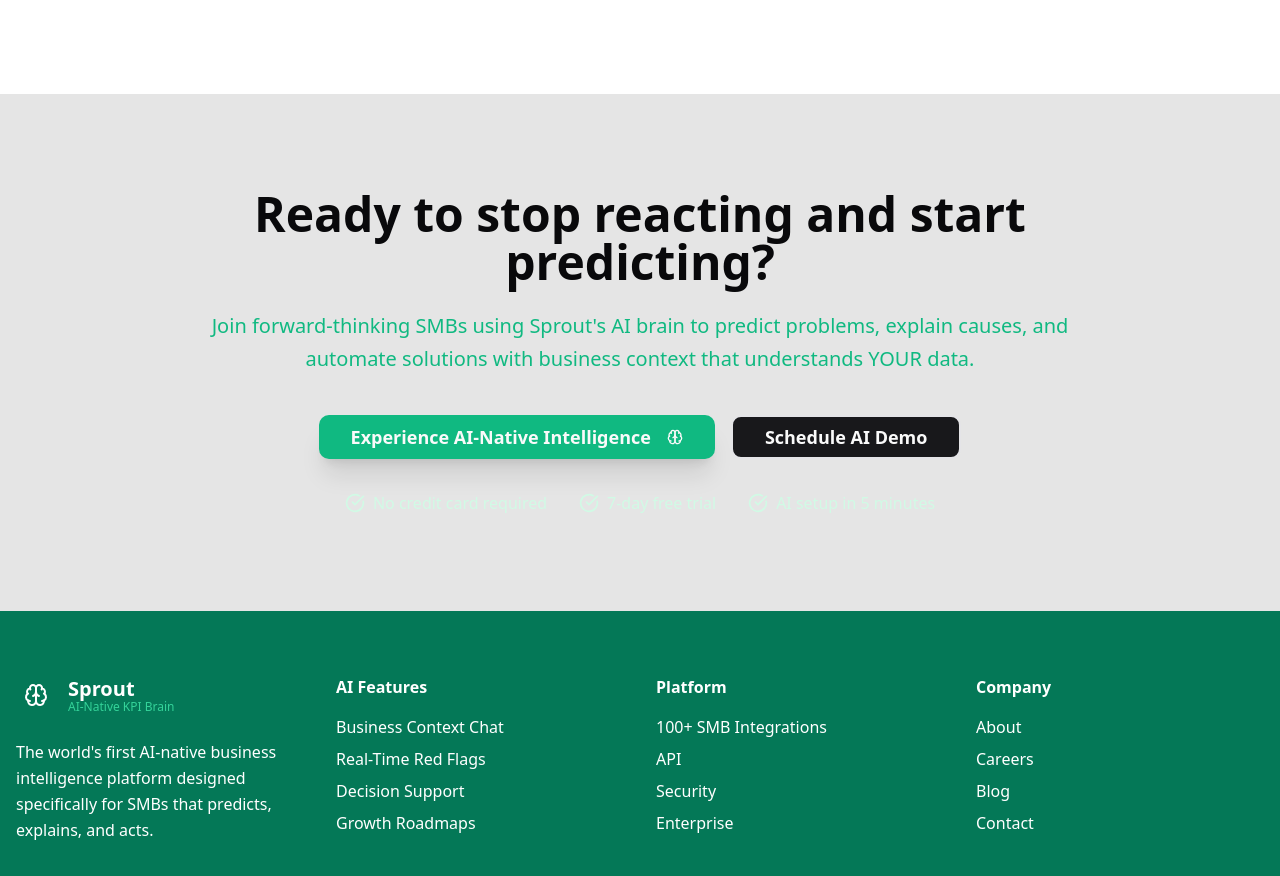
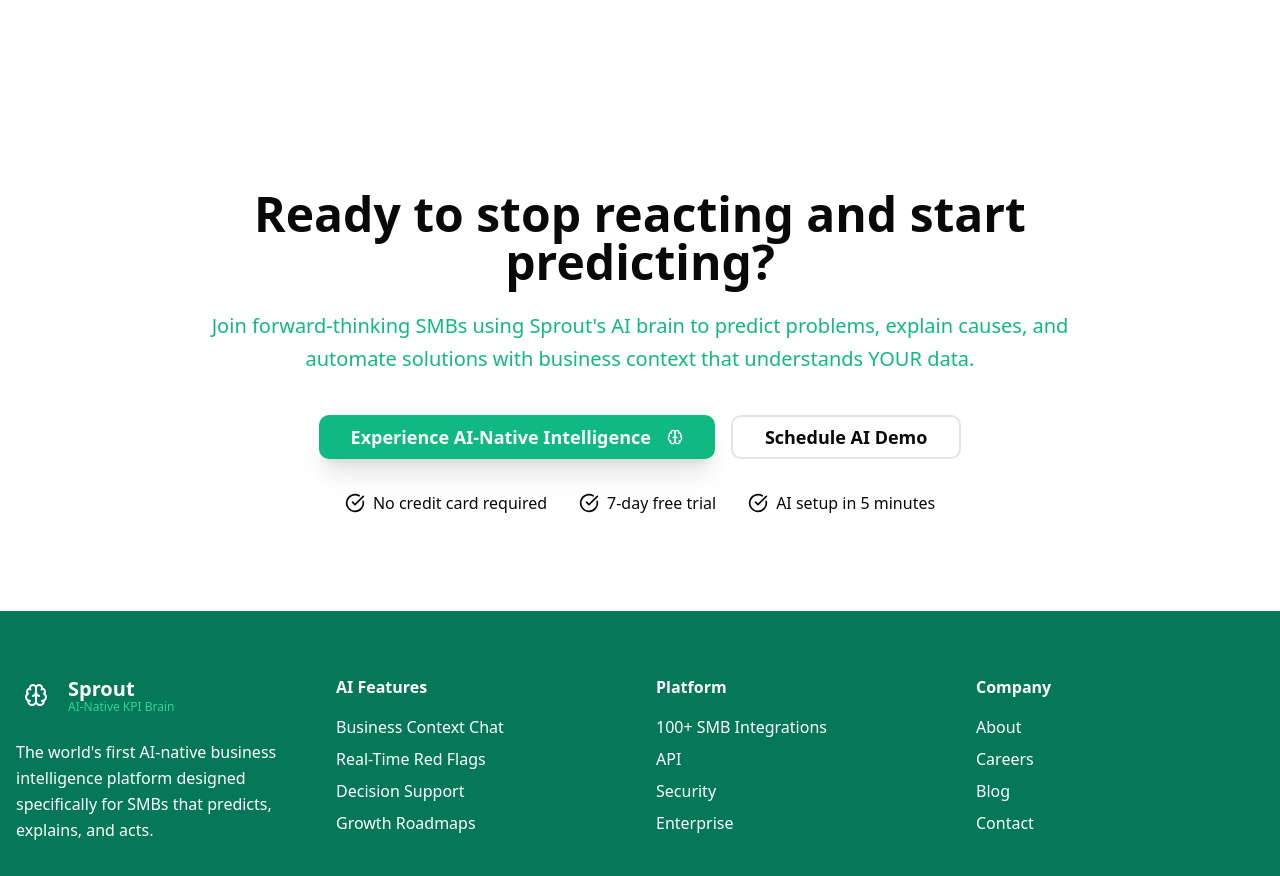
Before and after one commit to WawinyEdwin/sprout-web, a Next.js app: page / in a window 1280 px wide. Shown: the part 6814-7690 px from the top of the page. Built offline with nearby package versions, Linux system fonts and the light colour scheme.

Commit message:
fix: remove unnecessary background from section and adjust button variant

```diff
--- a/app/page.tsx
+++ b/app/page.tsx
@@ -1032,7 +1032,7 @@ export default function HomePage() {
 
       <section className="relative py-24 overflow-hidden">
         <div className="absolute inset-0 "></div>
-        <div className="absolute inset-0 bg-black/10"></div>
+        <div className="absolute inset-0"></div>
         <div className="container mx-auto px-4 text-center relative z-10">
           <div className="max-w-4xl mx-auto">
             <h2 className="text-4xl md:text-5xl font-bold mb-6 ">
@@ -1055,14 +1055,14 @@ export default function HomePage() {
                 </Link>
               </Button>
               <Button
-                // variant="outline"
                 size="lg"
+                variant={'outline'}
                 className="text-lg px-8 py-4 border-2 font-semibold"
               >
                 Schedule AI Demo
               </Button>
             </div>
-            <div className="flex items-center justify-center gap-8 text-emerald-100">
+            <div className="flex items-center justify-center gap-8 ">
               <div className="flex items-center gap-2">
                 <CheckCircle className="w-5 h-5" />
                 <span>No credit card required</span>
```
